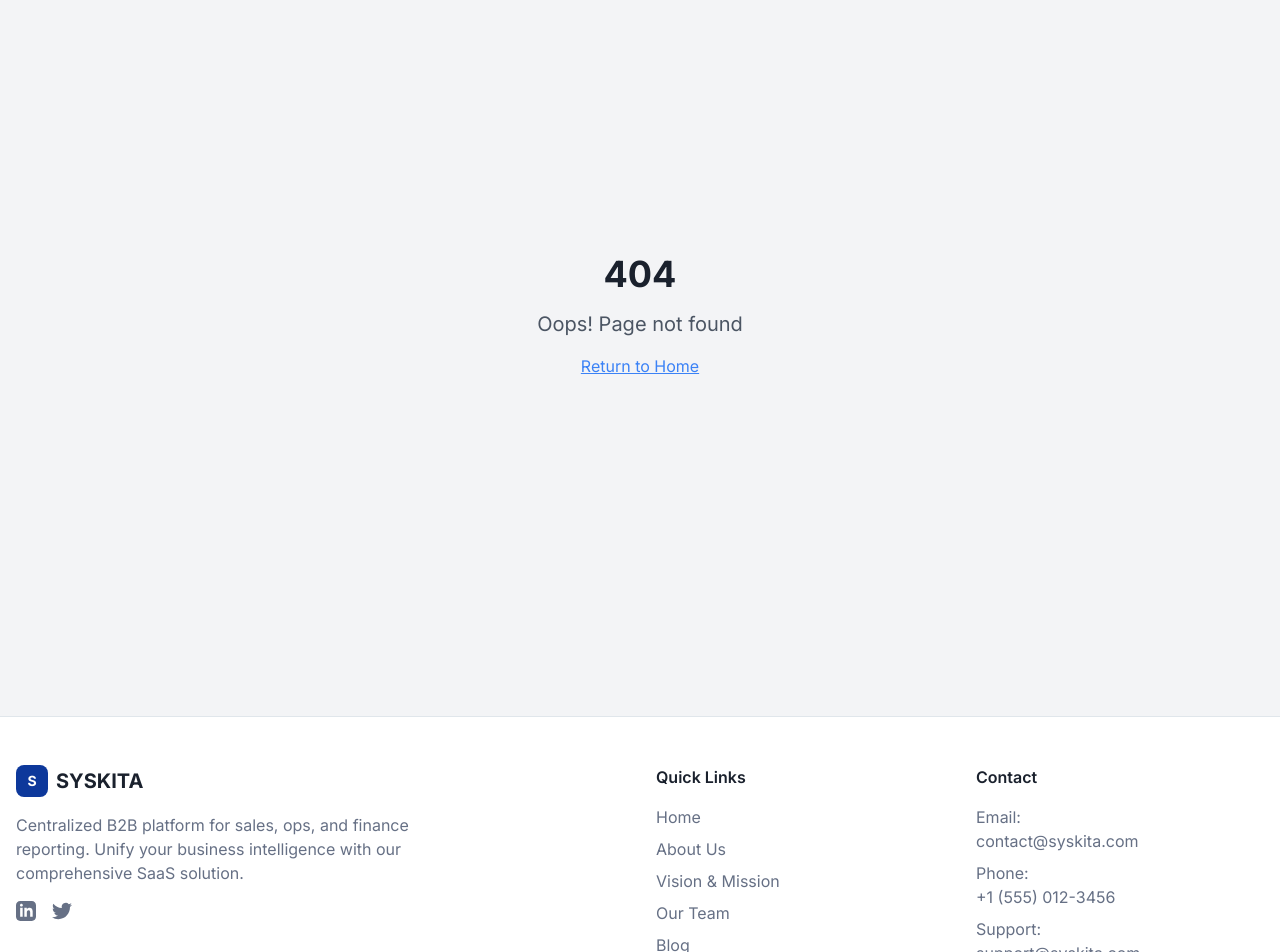
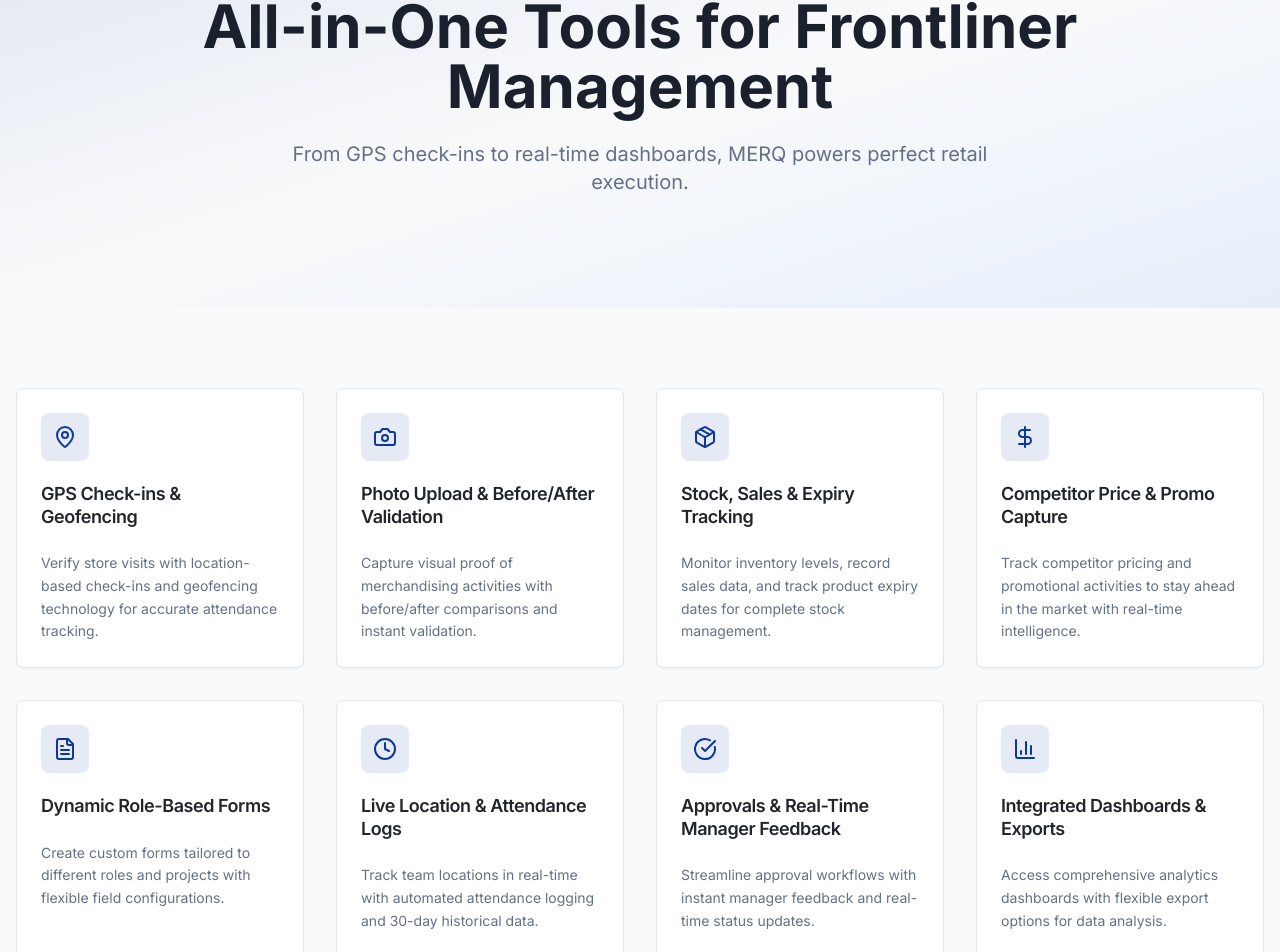
Before and after one commit to Victor-Gondo/syskita-shine-bright, a React (Vite) app: page /merq/features in a window 1280 px wide. Shown: the part 157-1109 px from the top of the page. Built offline with nearby package versions, Linux system fonts and the light colour scheme.

Commit message:
Create MERQ Features Page
Create a new page at `/merq/features` detailing MERQ's capabilities. Includes a hero section, an 8-card feature grid, and a final call-to-action.

```diff
--- a/src/App.tsx
+++ b/src/App.tsx
@@ -10,6 +10,7 @@ import VisionMission from "./pages/VisionMission";
 import Team from "./pages/Team";
 import Services from "./pages/Services";
 import MERQ from "./pages/MERQ";
+import MERQFeatures from "./pages/MERQFeatures";
 import Blog from "./pages/Blog";
 import NotFound from "./pages/NotFound";
 
@@ -29,6 +30,7 @@ const App = () => (
             <Route path="/team" element={<Team />} />
             <Route path="/services" element={<Services />} />
             <Route path="/merq" element={<MERQ />} />
+            <Route path="/merq/features" element={<MERQFeatures />} />
             <Route path="/blog" element={<Blog />} />
             <Route path="*" element={<NotFound />} />
           </Routes>
--- /dev/null
+++ b/src/pages/MERQFeatures.tsx
@@ -0,0 +1,103 @@
+import { SEOHead } from "@/components/SEOHead";
+import { CTAButton } from "@/components/ui/cta-button";
+import { Card, CardContent, CardDescription, CardHeader, CardTitle } from "@/components/ui/card";
+import { MapPin, Camera, Package, DollarSign, FileText, Clock, CheckCircle, BarChart3 } from "lucide-react";
+
+const MERQFeatures = () => {
+  const features = [
+    {
+      icon: MapPin,
+      title: "GPS Check-ins & Geofencing",
+      description: "Verify store visits with location-based check-ins and geofencing technology for accurate attendance tracking."
+    },
+    {
+      icon: Camera,
+      title: "Photo Upload & Before/After Validation",
+      description: "Capture visual proof of merchandising activities with before/after comparisons and instant validation."
+    },
+    {
+      icon: Package,
+      title: "Stock, Sales & Expiry Tracking",
+      description: "Monitor inventory levels, record sales data, and track product expiry dates for complete stock management."
+    },
+    {
+      icon: DollarSign,
+      title: "Competitor Price & Promo Capture",
+      description: "Track competitor pricing and promotional activities to stay ahead in the market with real-time intelligence."
+    },
+    {
+      icon: FileText,
+      title: "Dynamic Role-Based Forms",
+      description: "Create custom forms tailored to different roles and projects with flexible field configurations."
+    },
+    {
+      icon: Clock,
+      title: "Live Location & Attendance Logs",
+      description: "Track team locations in real-time with automated attendance logging and 30-day historical data."
+    },
+    {
+      icon: CheckCircle,
+      title: "Approvals & Real-Time Manager Feedback",
+      description: "Streamline approval workflows with instant manager feedback and real-time status updates."
+    },
+    {
+      icon: BarChart3,
+      title: "Integrated Dashboards & Exports",
+      description: "Access comprehensive analytics dashboards with flexible export options for data analysis."
+    }
+  ];
+
+  return (
+    <>
+      <SEOHead
+        title="MERQ Features | All-in-One Frontliner Management Tools"
+        description="Discover MERQ's comprehensive features for frontliner management including GPS check-ins, photo validation, stock tracking, and real-time dashboards."
+      />
+
+      {/* Hero Section */}
+      <section className="bg-gradient-to-br from-primary/10 via-background to-secondary/10 py-20">
+        <div className="container mx-auto px-4 text-center">
+          <h1 className="text-4xl md:text-6xl font-bold text-foreground mb-6">
+            All-in-One Tools for Frontliner Management
+          </h1>
+          <p className="text-xl text-muted-foreground mb-8 max-w-3xl mx-auto">
+            From GPS check-ins to real-time dashboards, MERQ powers perfect retail execution.
+          </p>
+        </div>
+      </section>
+
+      {/* Feature Grid Section */}
+      <section className="py-20 bg-background">
+        <div className="container mx-auto px-4">
+          <div className="grid md:grid-cols-2 lg:grid-cols-4 gap-8">
+            {features.map((feature, index) => (
+              <Card key={index} className="hover:shadow-lg transition-all duration-300 h-full">
+                <CardHeader>
+                  <div className="w-12 h-12 bg-primary/10 rounded-lg flex items-center justify-center mb-4">
+                    <feature.icon className="w-6 h-6 text-primary" />
+                  </div>
+                  <CardTitle className="text-lg leading-tight">{feature.title}</CardTitle>
+                </CardHeader>
+                <CardContent>
+                  <CardDescription className="text-sm leading-relaxed">
+                    {feature.description}
+                  </CardDescription>
+                </CardContent>
+              </Card>
+            ))}
+          </div>
+        </div>
+      </section>
+
+      {/* Final CTA Section */}
+      <section className="py-20 bg-gradient-to-r from-primary/10 to-secondary/10">
+        <div className="container mx-auto px-4 text-center">
+          <h2 className="text-3xl font-bold mb-6">Ready to see MERQ in action?</h2>
+          <CTAButton variant="book" size="lg" />
+        </div>
+      </section>
+    </>
+  );
+};
+
+export default MERQFeatures;
```
